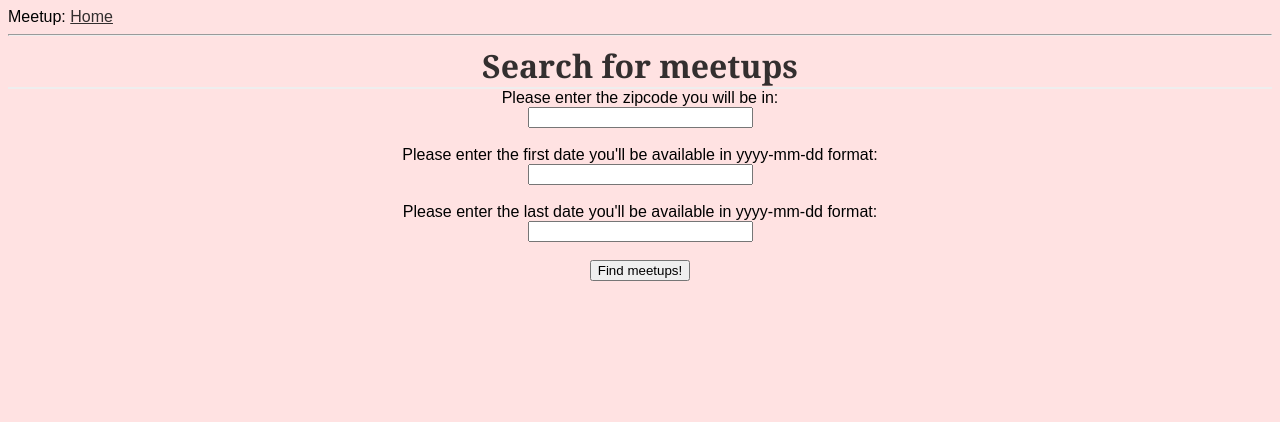
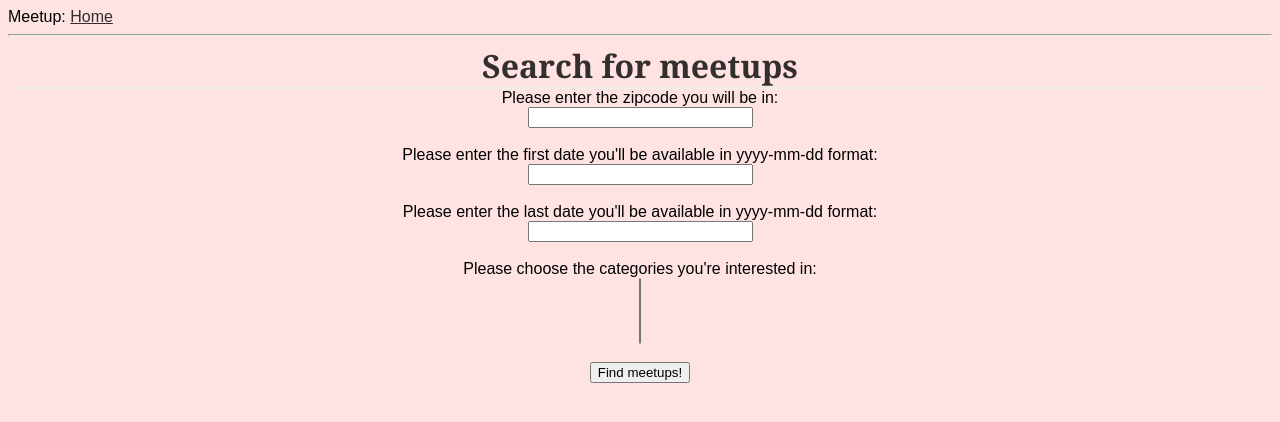
Before and after one commit to malancas/Meetup-api-experimentation, a Flask app: page / in a window 1280 px wide. Shown: the top 422 px of the page. Run offline with Flask 2, Linux system fonts and the light colour scheme; data that the repository does not hold is empty.

Commit message:
Added meetup category selection

```diff
--- a/app/forms.py
+++ b/app/forms.py
@@ -1,5 +1,5 @@
 from flask_wtf import Form
-from wtforms import StringField
+from wtforms import StringField, SelectMultipleField
 from wtforms.validators import InputRequired, Length, ValidationError
 import datetime
 
@@ -9,20 +9,24 @@ def isValidInteger(form, field):
     except ValueError:
         raise ValidationError('Field must be of valid zipcode format')
 
+
 def validateDateFormat(form, field):
     try:
         datetime.datetime.strptime(field.data, '%Y-%m-%d')
 
     except ValueError:
-        print("CAUGHT BAD ERROR")
         raise ValidationError('Date must be in yyyy-mm-dd format')
+
 
 def datesArePossible(form, field, startDate):
     if field.data.date.replace('/', '') < startDate.replace('/', ''):
         raise ValidationError('End date can\'t be predate the start date')
+
 
 class SearchForm(Form):
     zipcode = StringField('zipcode', validators=[InputRequired(), Length(min=5, max=7), isValidInteger])
 
     startDate = StringField('startDate', validators=[InputRequired(), validateDateFormat])
     endDate = StringField('endDate', validators=[InputRequired(), validateDateFormat])
+
+    categories = SelectMultipleField('categories')
--- a/app/templates/results.html
+++ b/app/templates/results.html
@@ -9,6 +9,6 @@
     {% if "venue" in event %}
       <center><p>Hosted at {{ event["venue"]["name"] }}</p></center>
     {% endif %}
-    {{ event["description"]|safe }}<br>
+    <center><p>{{ event["description"]|safe }}</p></center><br>
   {% endfor %}
 {% endblock %}
--- a/app/templates/search.html
+++ b/app/templates/search.html
@@ -26,6 +26,14 @@
           <span style="color: red;">[{{ error }}]</span>
         {% endfor %}<br>
       </center>
+      <center>
+        Please choose the categories you're interested in:<br>
+        <select multiple id="selectcategories" name="selectcategories">
+          {% for category in categories %}
+            <option value={{ category[0] }}>{{ category[0] }}</option>
+          {% endfor %}
+        </select>
+      </center><br>
       <center><input type="submit" value="Find meetups!"></center>
   </form>
 {% endblock %}
--- a/app/views.py
+++ b/app/views.py
@@ -15,12 +15,21 @@ to find similar groups in the given area code
 
 @app.route('/search', methods=['GET', 'POST'])
 def search():
+    payload = {'key': '50435526d4215731a6973f07d5d50', 'sign': 'true'}
+    jsonCategories = requests.get("https://api.meetup.com/2/categories", payload).json()
+    jsonCategories = jsonCategories["results"]
+
+    categories = []
+    for jsonCategory in jsonCategories:
+        categories.append([jsonCategory["name"], jsonCategory["id"]])
+
     form = SearchForm(request.form)
+    form.categories.choices = categories
     if form.validate_on_submit():
         return results(form)
     return render_template('search.html',
                            title='Search',
-                           form=form)
+                           form=form, categories=categories)
 
 def results(form):
     # Use the Google Maps API to grab information about the city corresponding to the zipcode given.
@@ -30,9 +39,21 @@ def results(form):
     lat = str(cityData['results'][0]['geometry']['location']['lat'])
     lng = str(cityData['results'][0]['geometry']['location']['lng'])
 
+    categories = request.form.getlist('selectcategories')
+    #categories = form.categories.data
+    print('CATEGORIES: ', categories)
+
     # Can use latitude and longitude data in the cityData result to search for local events
-    payload = {'lat': lat, 'lon': lng, 'key': '50435526d4215731a6973f07d5d50', 'sign': 'true'}
-    events = requests.get("https://api.meetup.com/find/events", payload).json()
+    chosenCategories = ''
+    print('CATEGORIES')
+    for index, category in enumerate(categories):
+        print(category)
+        chosenCategories += (str(category[1])+',')
+
+    payload = {'zip': form.zipcode.data, 'categories': chosenCategories, 'key': '50435526d4215731a6973f07d5d50', 'sign': 'true'}
+    open_events = requests.get("https://api.meetup.com/2/open_events", payload).json()
+    if open_events:
+        open_events = open_events["results"]
 
     # Convert given dates to UTC time to find events
     startDate = form.startDate.data.split('-',3)
@@ -42,8 +63,9 @@ def results(form):
 
     utcStart = datetime(startDate[0], startDate[1], startDate[2]).timestamp() * 1000
     utcEnd = datetime(endDate[0], endDate[1], endDate[2]).timestamp() * 1000
+
     availableEvents = []
-    for event in events:
+    for event in open_events:
         if utcStart <= float(event['time']) <= utcEnd:
             availableEvents.append(event)
 
```
